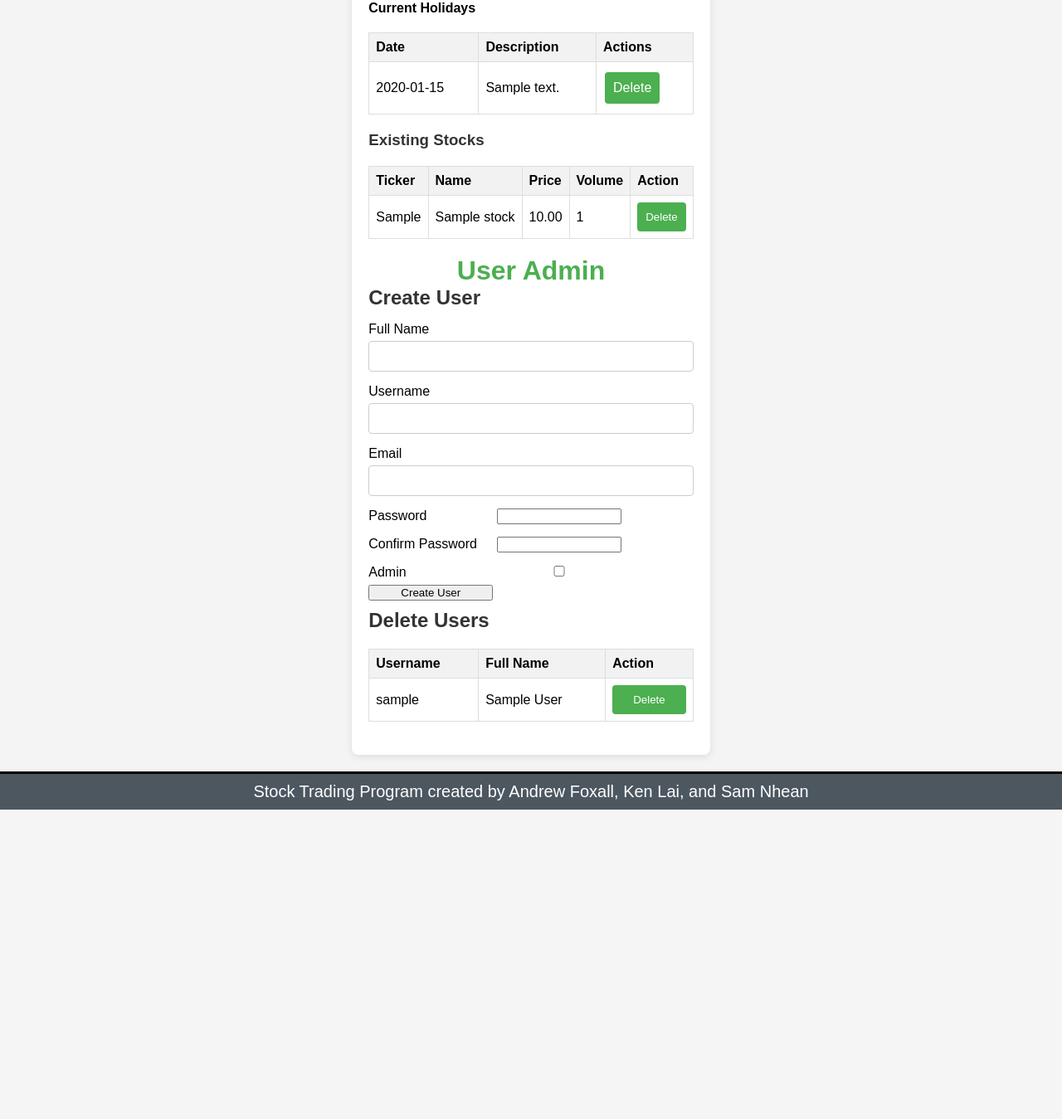
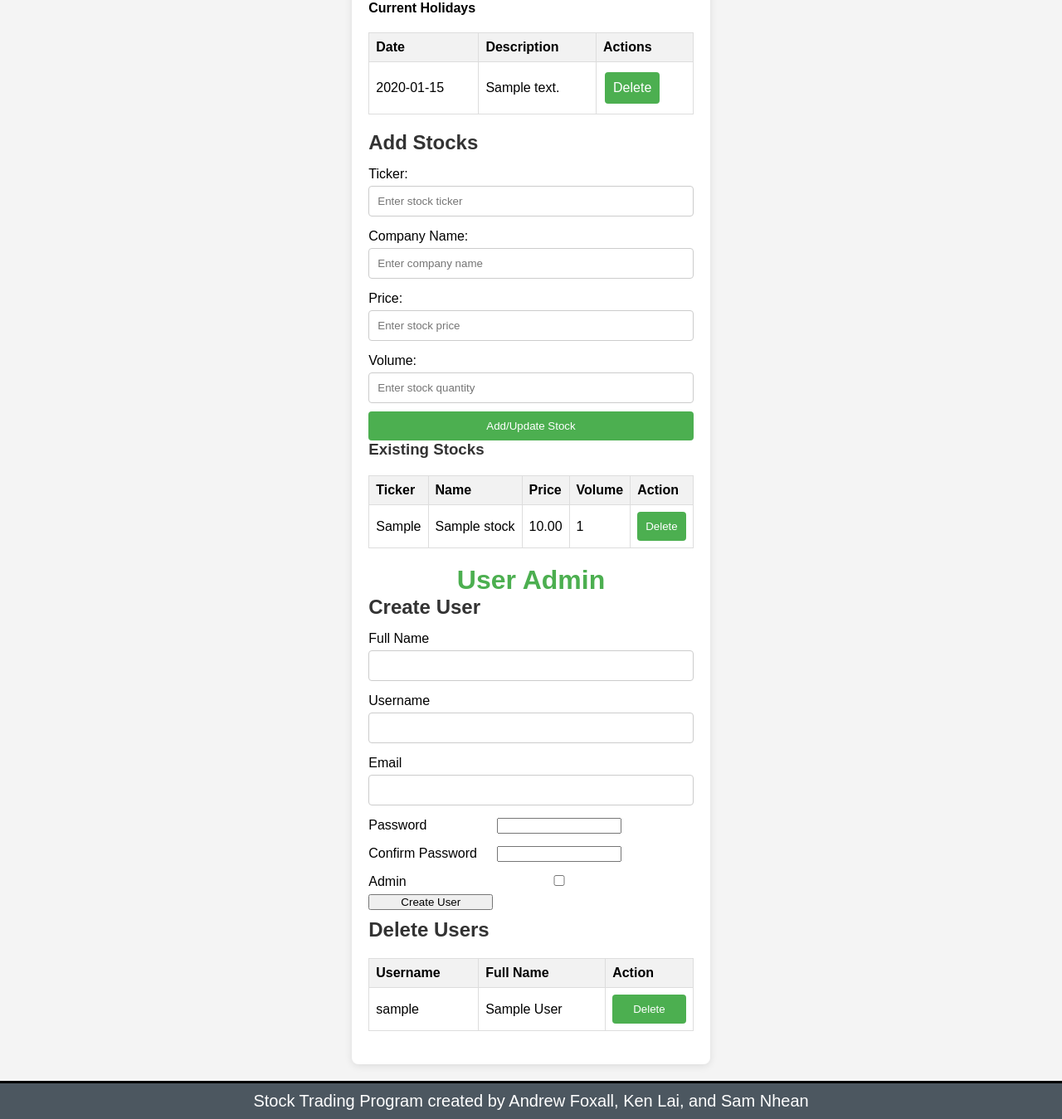
Before and after one commit to drewfoxall/StockTradingApplication, a Flask app: page /administrator in a window 1280 px wide. Shown: the part 803-2152 px from the top of the page at 83% size. Before the commit the page ends 1779 px from the top, so only its background shows below. Run offline with Flask 3, Linux system fonts and the light colour scheme; a user stored in the database is signed in; tables that the repository leaves empty hold one stand-in row (values such as "Sample post").

Commit message:
fixed add stocks section, sorted users and stocks in alphabetical order

```diff
--- a/app/models.py
+++ b/app/models.py
@@ -196,7 +196,7 @@ def delete_user_by_id(user_id):
     return False
 
 def get_all_users():
-    users = user.query.all()
+    users = user.query.order_by(user.user_name).all()
     return users
 
 def get_user_stocks(user_id):
@@ -211,7 +211,7 @@ def get_user_stocks(user_id):
             user_stocks.append(stock_data)  # Append the Stock object directly
         else:
             print(f"Warning: Stock not found for stock_id: {entry.stock_id}")
-    return user_stocks
+    return stock.query.join(portfolio).filter(portfolio.user_id == user_id).order_by(stock.ticker).all()
 
 def is_market_open():
     """Check if the market is currently open"""
--- a/app/routes.py
+++ b/app/routes.py
@@ -65,8 +65,11 @@ def logout_session():
 @login_required
 def view_portfolio():
     if current_user.is_authenticated:
-        user_stocks = get_user_stocks(current_user.get_id())
-        all_stocks = stock.query.all()  # Use the Stock model
+        # Sort user_stocks by ticker
+        user_stocks = get_user_stocks(current_user.get_id()).order_by(stock.ticker).all()
+
+        # Sort all_stocks by ticker
+        all_stocks = stock.query.order_by(stock.ticker).all()
         transactions = transaction.query.filter_by(user_id=current_user.user_id) \
                                        .order_by(transaction.time_stamp.desc()) \
                                        .limit(10).all()
@@ -90,8 +93,11 @@ def view_portfolio():
 @login_required
 def market():
     if current_user.is_authenticated:
-        user_stocks = get_user_stocks(current_user.get_id())
-        all_stocks = stock.query.all()
+        # user_stocks = get_user_stocks(current_user.get_id())
+        # Fetch and sort user's stocks for the sell section
+        user_stocks = stock.query.join(portfolio).filter(
+            portfolio.user_id == current_user.user_id).order_by(stock.ticker).all()
+        all_stocks = stock.query.order_by(stock.ticker).all()
 
         # Calculate market cap, high, and low for each stock
         for stock_item in all_stocks:
@@ -343,7 +349,7 @@ def administrator():
     holiday_form = HolidayForm()
     holidays = Holiday.query.order_by(Holiday.date).all()
     users = get_all_users()
-    stocks = stock.query.all()
+    stocks = stock.query.order_by(stock.ticker).all()
     market_settings = market_setting.query.first()
     form = AdminCreationForm()
     if not market_settings:
--- a/app/templates/administrator.html
+++ b/app/templates/administrator.html
@@ -204,7 +204,26 @@
                 </div>
             </div>
         </div>
-
+        <h2>Add Stocks</h2>
+        <form method="POST" action="{{ url_for('add_update_stock') }}">
+            <div>
+                <label for="ticker">Ticker:</label>
+                <input type="text" id="ticker" name="ticker" placeholder="Enter stock ticker" required>
+            </div>
+            <div>
+                <label for="company_name">Company Name:</label>
+                <input type="text" id="company_name" name="company_name" placeholder="Enter company name" required>
+            </div>
+            <div>
+                <label for="price">Price:</label>
+                <input type="number" id="price" name="price" placeholder="Enter stock price" step="0.01" required>
+            </div>
+            <div>
+                <label for="volume">Volume:</label>
+                <input type="number" id="volume" name="volume" placeholder="Enter stock quantity" required>
+            </div>
+            <button type="submit">Add/Update Stock</button>
+        </form>
         <h3>Existing Stocks</h3>
         <table>
             <thead>
```
Also changed, not shown: app/templates/market.html (+1 -35 lines).
